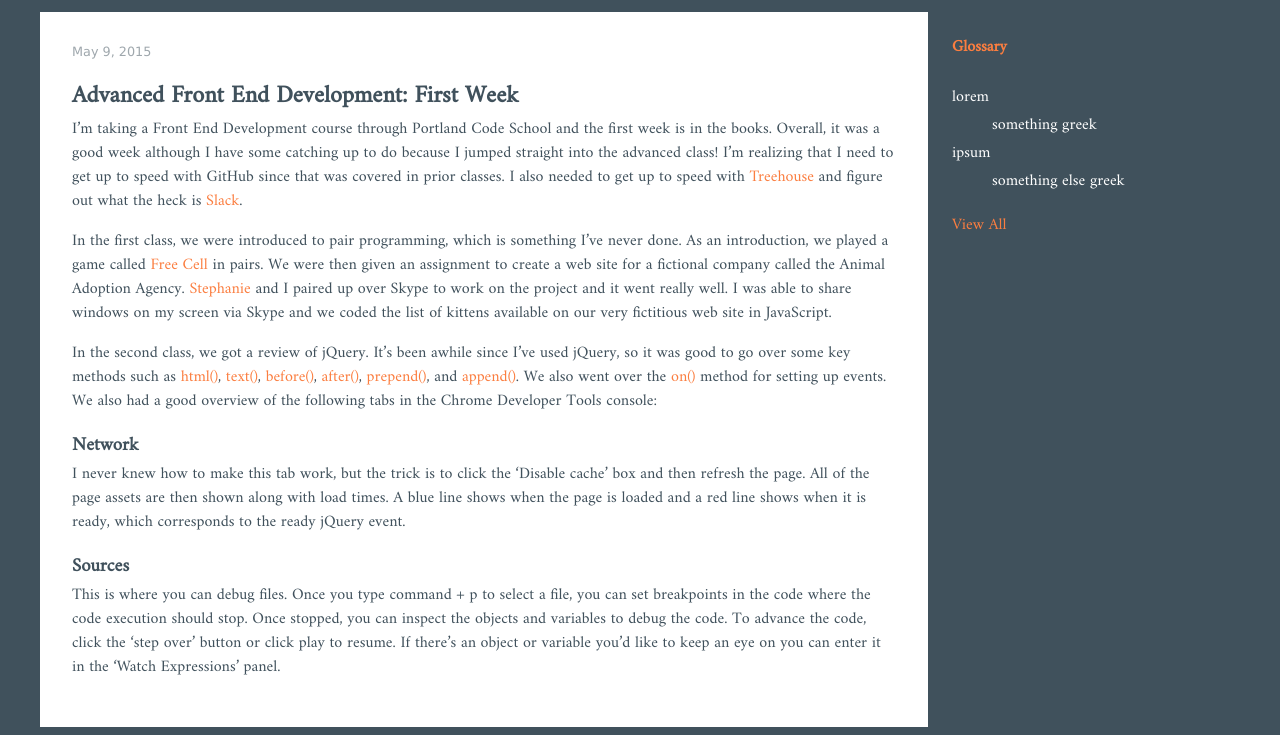
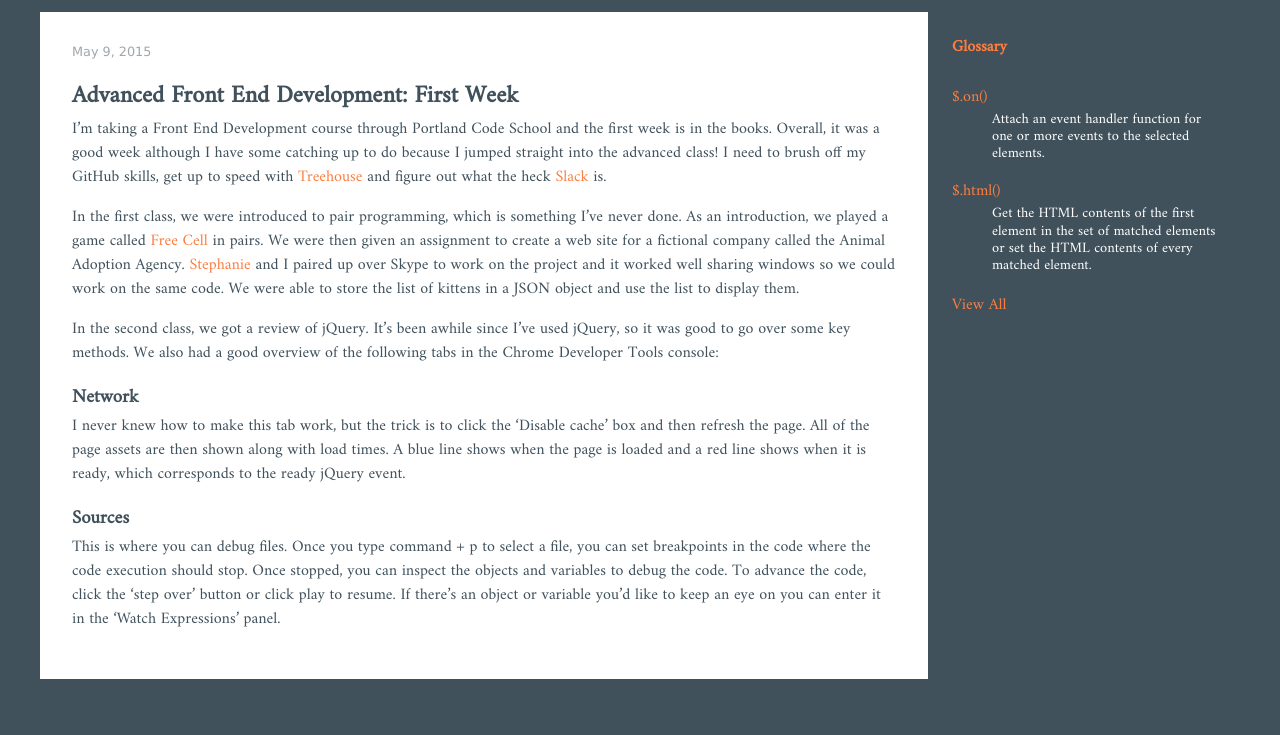
Before and after one commit to lars2184/blog, a plain HTML site: page index.html in a window 1280 px wide. Shown: the part 88-823 px from the top of the page. After the commit the page ends 800 px from the top, so only its background shows below. Drawn offline with Linux system fonts and the light colour scheme.

Commit message:
update glossary

```diff
--- a/css/style.css
+++ b/css/style.css
@@ -58,6 +58,8 @@ aside{
 
 /* Section */
 
+
+
 section{
   float: left;
   width: 74%;
@@ -102,6 +104,23 @@ h3{
 .intro{
   margin-top: 0;
   padding-top: 0;
+}
+
+dt{
+
+}
+
+dd{
+  padding-right: 20px;
+  line-height: 1.2em;
+  font-size: 0.9em;
+  margin-bottom: 15px;
+}
+
+/* ---------------- Glossary --------------*/
+
+#glossary-list{
+  width: 100%;
 }
 
 /* Style up to 700px */
--- a/index.html
+++ b/index.html
@@ -21,9 +21,9 @@
     <article>
       <div class="date">May 9, 2015</div>
       <h2>Advanced Front End Development: First Week</h2>
-      <p id="">I’m taking a Front End Development course through Portland Code School and the first week is in the books. Overall, it was a good week although I have some catching up to do because I jumped straight into the advanced class! I’m realizing that I need to get up to speed with GitHub since that was covered in prior classes. I also needed to get up to speed with <a href="https://teamtreehouse.com/">Treehouse</a> and figure out what the heck is <a href="https://slack.com/">Slack</a>.</p>
-      <p>In the first class, we were introduced to pair programming, which is something I’ve never done. As an introduction, we played a game called <a href="http://www.123freecell.com/">Free Cell</a>  in pairs. We were then given an assignment to create a web site for a fictional company called the Animal Adoption Agency. <a href="http://stephanieargy.github.io/journal/">Stephanie</a> and I paired up over Skype to work on the project and it went really well. I was able to share windows on my screen via Skype and we coded the list of kittens available on our very fictitious web site in JavaScript. </p>
-      <p>In the second class, we got a review of jQuery. It’s been awhile since I’ve used jQuery, so it was good to go over some key methods such as <a href="https://api.jquery.com/html/">html()</a>, <a href="http://api.jquery.com/text/">text()</a>, <a href="http://api.jquery.com/before/">before()</a>, <a href="http://api.jquery.com/after/">after()</a>, <a href="http://api.jquery.com/prepend/">prepend()</a>, and <a href="http://api.jquery.com/append/">append()</a>. We also went over the <a href="http://api.jquery.com/on/">on()</a> method for setting up events. We also had a good overview of the following tabs in the Chrome Developer Tools console:</p>
+      <p id="">I’m taking a Front End Development course through Portland Code School and the first week is in the books. Overall, it was a good week although I have some catching up to do because I jumped straight into the advanced class! I need to brush off my GitHub skills, get up to speed with <a href="https://teamtreehouse.com/" target="blank">Treehouse</a> and figure out what the heck <a href="https://slack.com/" target="blank">Slack</a> is.</p>
+      <p>In the first class, we were introduced to pair programming, which is something I’ve never done. As an introduction, we played a game called <a href="http://www.123freecell.com/" target="blank">Free Cell</a>  in pairs. We were then given an assignment to create a web site for a fictional company called the Animal Adoption Agency. <a href="http://stephanieargy.github.io/journal/" target="blank">Stephanie</a> and I paired up over Skype to work on the project and it worked well sharing windows so we could work on the same code. We were able to store the list of kittens in a JSON object and use the list to display them.</p>
+      <p>In the second class, we got a review of jQuery. It’s been awhile since I’ve used jQuery, so it was good to go over some key methods. We also had a good overview of the following tabs in the Chrome Developer Tools console:</p>
       <h3>Network</h3>
       <p class="intro">I never knew how to make this tab work, but the trick is to click the ‘Disable cache’ box and then refresh the page. All of the page assets are then shown along with load times. A blue line shows when the page is loaded and a red line shows when it is ready, which corresponds to the ready jQuery event.</p>
       <h3>Sources</h3>
--- a/js/glossary.js
+++ b/js/glossary.js
@@ -10,7 +10,13 @@ function initGlossary(){
   $glossaryList.html(" ");
   $.each(glossaryDictionary,function(index, entry){
 
-    $glossaryList.append("<dt>" + entry.word + "</dt><dd>" + entry.definition + "</dd>");
+    if(entry.url != ""){
+
+      $glossaryList.append("<dt><a href='"+entry.url+"' target='blank'>" + entry.word + "</a></dt><dd>" + entry.definition + "</dd>");
+    }else{
+      $glossaryList.append("<dt>" + entry.word + "</dt><dd>" + entry.definition + "</dd>");
+    }
+
   });
 
 }
@@ -18,11 +24,13 @@ function initGlossary(){
 function initGlossaryDictionary(){
 
   var dictionary = [
-    {word: "lorem", definition:"something greek"},
-    {word: "ipsum", definition:"something else greek"},
-    {word: "ipsum", definition:"something else greek"},
-    {word: "ipsum", definition:"something else greek"},
-    {word: "ipsum", definition:"something else greek"}
+  {word: "$.on()", definition:"Attach an event handler function for one or more events to the selected elements.",url:"http://api.jquery.com/on/"},
+  {word: "$.html()", definition:"Get the HTML contents of the first element in the set of matched elements or set the HTML contents of every matched element.",url:"https://api.jquery.com/html/"},
+  {word: "$.text()", definition:"Get the combined text contents of each element in the set of matched elements, including their descendants, or set the text contents of the matched elements.",url:"http://api.jquery.com/text/"},
+    {word: "$.prepend()", definition:"Insert content, specified by the parameter, to the beginning of each element in the set of matched elements.",url:"http://api.jquery.com/prepend/"},
+    {word: "$.append()", definition:"Insert content, specified by the parameter, to the end of each element in the set of matched elements.",url:"http://api.jquery.com/append/"},
+    {word: "$.after()", definition:"Insert content, specified by the parameter, after each element in the set of matched elements.",url:"http://api.jquery.com/after/"},
+    {word: "$.before()", definition:"Insert content, specified by the parameter, before each element in the set of matched elements.",url:"http://api.jquery.com/before/"}
   ];
 
   return(dictionary);
--- a/js/home.js
+++ b/js/home.js
@@ -11,7 +11,12 @@ function initHomeGlossary(){
   $.each(glossaryDictionary,function(index, entry){
 
     if(index < 2){
+      if(entry.url != ""){
+
+      $glossaryList.append("<dt><a href='"+entry.url+"' target='blank'>" + entry.word + "</a></dt><dd>" + entry.definition + "</dd>");
+    }else{
       $glossaryList.append("<dt>" + entry.word + "</dt><dd>" + entry.definition + "</dd>");
+    }
     }
   });
 }
```
Also changed, not shown: glossary.html (+2 -2 lines).
